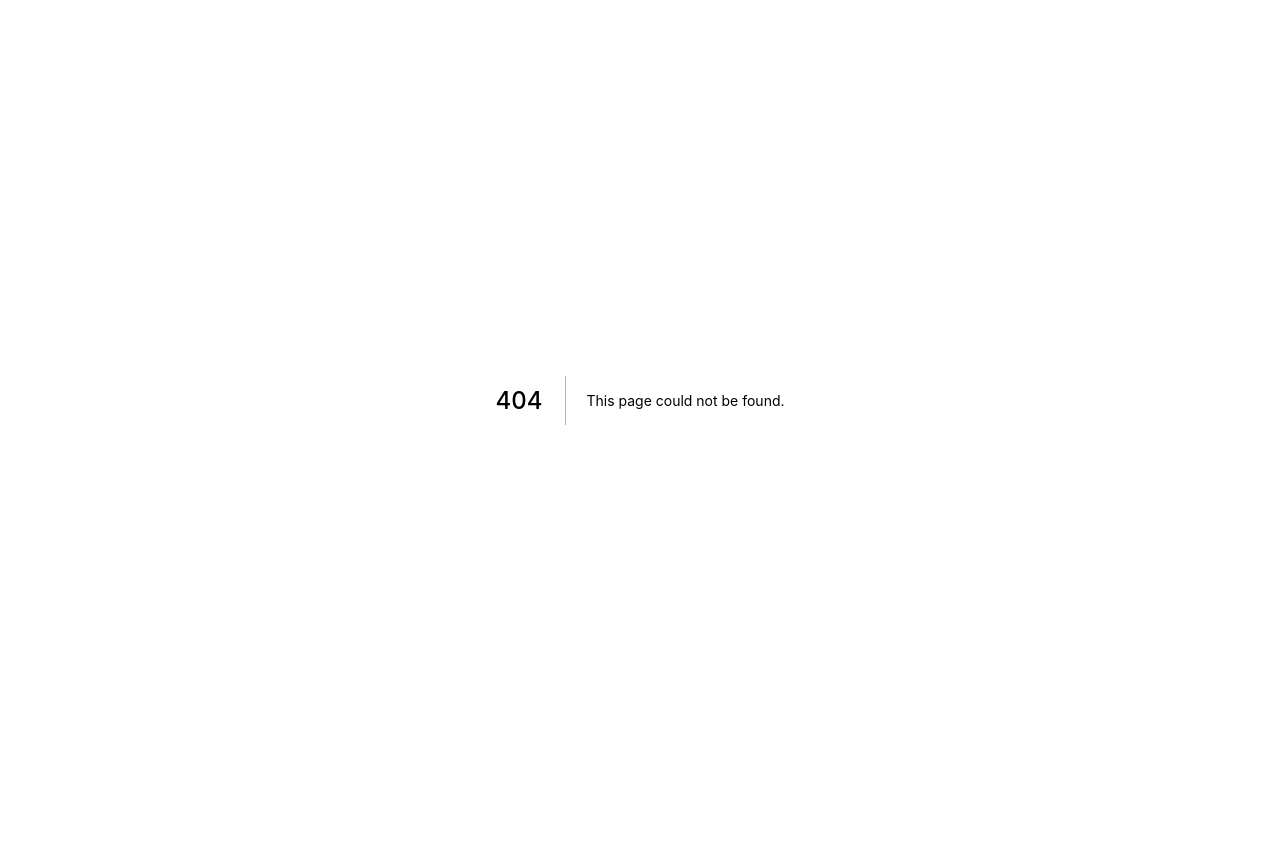
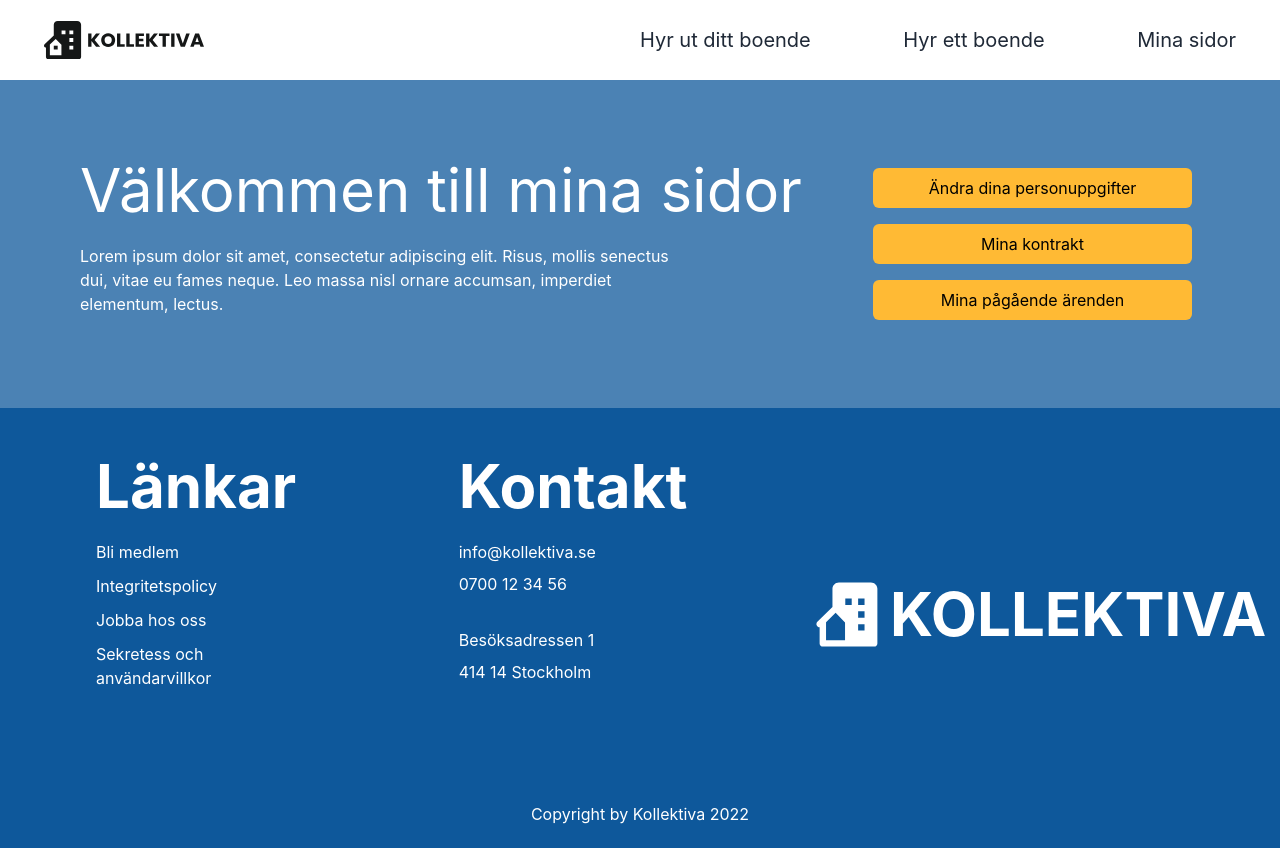
Before and after one commit to Sakariash/Kollektiva, a Next.js app: page /mypages in a window 1280 px wide. Before the commit this address had no page. Before the commit the page ends 800 px from the top, so only its background shows below. Built offline with nearby package versions, Linux system fonts and the light colour scheme.

Commit message:
added pages

```diff
--- a/components/BecomeMember/BecomeMemberForm/index.js
+++ b/components/BecomeMember/BecomeMemberForm/index.js
@@ -68,8 +68,8 @@ const BecomeMemberForm = (props) => {
             className="bg-btnPrimary mt-20 h-14 w-3/4 font-bold rounded-md mb-20 tablet:h-16 tablet:w-3/6 tablet:mt-6"
             type="submit"
           >
-            <Link href="pages/login/index.js">
-              <a className="text-link" href="pages/login/index.js">
+            <Link href="/login">
+              <a className="text-link" href="/login">
                 Bli medlem
               </a>
             </Link>
--- a/components/Login/LoginForm/index.js
+++ b/components/Login/LoginForm/index.js
@@ -26,8 +26,9 @@ const LoginForm = (props) => {
           <button
             className="bg-btnPrimary mt-20 h-14 w-3/4 font-bold rounded-md mb-20 tablet:h-16 tablet:w-3/6 tablet:mt-6"
             type="submit"
+            href="/mypages"
           >
-            Logga in
+            <a href="/mypages">Logga in</a>
           </button>
         </div>
       </div>
--- a/components/Login/index.js
+++ b/components/Login/index.js
@@ -10,8 +10,8 @@ const Login = () => {
       <LoginHeading />
       <LoginText
         SignupLink={
-          <Link href="pages/login/index.js">
-            <a className="text-link" href="pages/login/index.js">
+          <Link href="/signup">
+            <a className="text-link" href="/signup">
               Bli medlem här!
             </a>
           </Link>
--- /dev/null
+++ b/components/MyPages/MyPagesButton/index.js
@@ -0,0 +1,5 @@
+export default function MyPagesButton({ text }) {
+  return (
+    <button className="bg-btnPrimary 2/3 p-2 m-2 rounded-md">{text}</button>
+  );
+}
--- /dev/null
+++ b/components/MyPages/index.js
@@ -0,0 +1,25 @@
+import Link from "next/link";
+import MyPagesButton from "./MyPagesButton";
+Link;
+
+const MyPages = () => {
+  return (
+    <div className="flex flex-row p-20 bg-hero-image">
+      <div clasName="w-1/2">
+        <h1 className="text-6xl mb-6 text-white">Välkommen till mina sidor</h1>
+        <p className="text-white mr-10 w-3/4">
+          Lorem ipsum dolor sit amet, consectetur adipiscing elit. Risus, mollis
+          senectus dui, vitae eu fames neque. Leo massa nisl ornare accumsan,
+          imperdiet elementum, lectus.
+        </p>
+      </div>
+      <div className="flex flex-col w-1/2">
+        <MyPagesButton text={"Ändra dina personuppgifter"} />
+        <MyPagesButton text={"Mina kontrakt"} />
+        <MyPagesButton text={"Mina pågående ärenden"} />
+      </div>
+    </div>
+  );
+};
+
+export default MyPages;
--- a/components/Navbar/index.js
+++ b/components/Navbar/index.js
@@ -10,9 +10,9 @@ const Navbar = () => {
       <Logo />
       <NavLinks
         NavLinks={[
-          <Link href="/">Hyr ut ditt boende</Link>,
-          <Link href="/">Hyr ett boende</Link>,
-          <Link href="/">Mina sidor</Link>,
+          <Link href="/login">Hyr ut ditt boende</Link>,
+          <Link href="/signup">Hyr ett boende</Link>,
+          <Link href="/mypages">Mina sidor</Link>,
         ]}
       />
       <Hamburger />
--- /dev/null
+++ b/pages/frontpage/index.js
@@ -0,0 +1,8 @@
+import Login from "../../components/Login";
+import Navbar from "../../components/Navbar";
+import Footer from "../../components/Footer";
+import Hero from "../../components/Hero";
+
+export default function LoginPage() {
+  return [<Navbar />, <Hero />, <Footer />];
+}
--- a/pages/index.js
+++ b/pages/index.js
@@ -3,7 +3,8 @@ import Footer from "../components/Footer";
 import BecomeMember from "../components/BecomeMember";
 import RegisterdHouses from "../components/RegisterdHouses";
 import Login from "../components/Login";
+import Hero from "../components/Hero";
 
 export default function Home() {
-  return [<Navbar />, <BecomeMember />, <Footer />];
+  return [<Navbar />, <Hero />, <Footer />];
 }
--- /dev/null
+++ b/pages/mypages/index.js
@@ -0,0 +1,8 @@
+import Login from "../../components/Login";
+import Navbar from "../../components/Navbar";
+import Footer from "../../components/Footer";
+import MyPages from "../../components/MyPages";
+
+export default function LoginPage() {
+  return [<Navbar />, <MyPages />, <Footer />];
+}
--- a/tailwind.config.js
+++ b/tailwind.config.js
@@ -10,6 +10,10 @@ module.exports = {
         primary: "#0E589B",
         btnPrimary: "#FFBA34",
         link: "#10579C",
+      },
+
+      backgroundImage: {
+        "hero-image": "url('/assets/images/Rectangle37.png')",
       },
 
       screens: {
```
